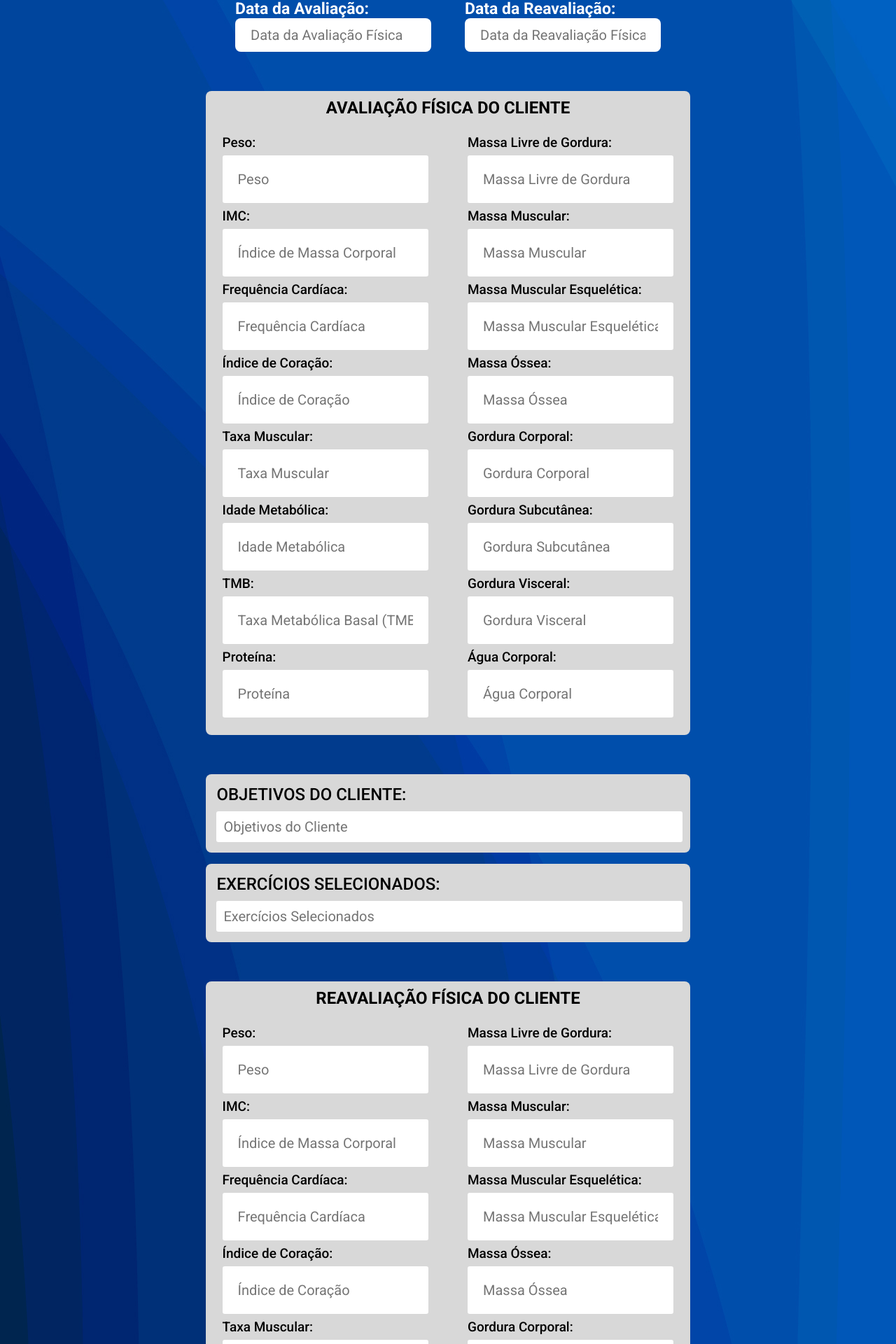
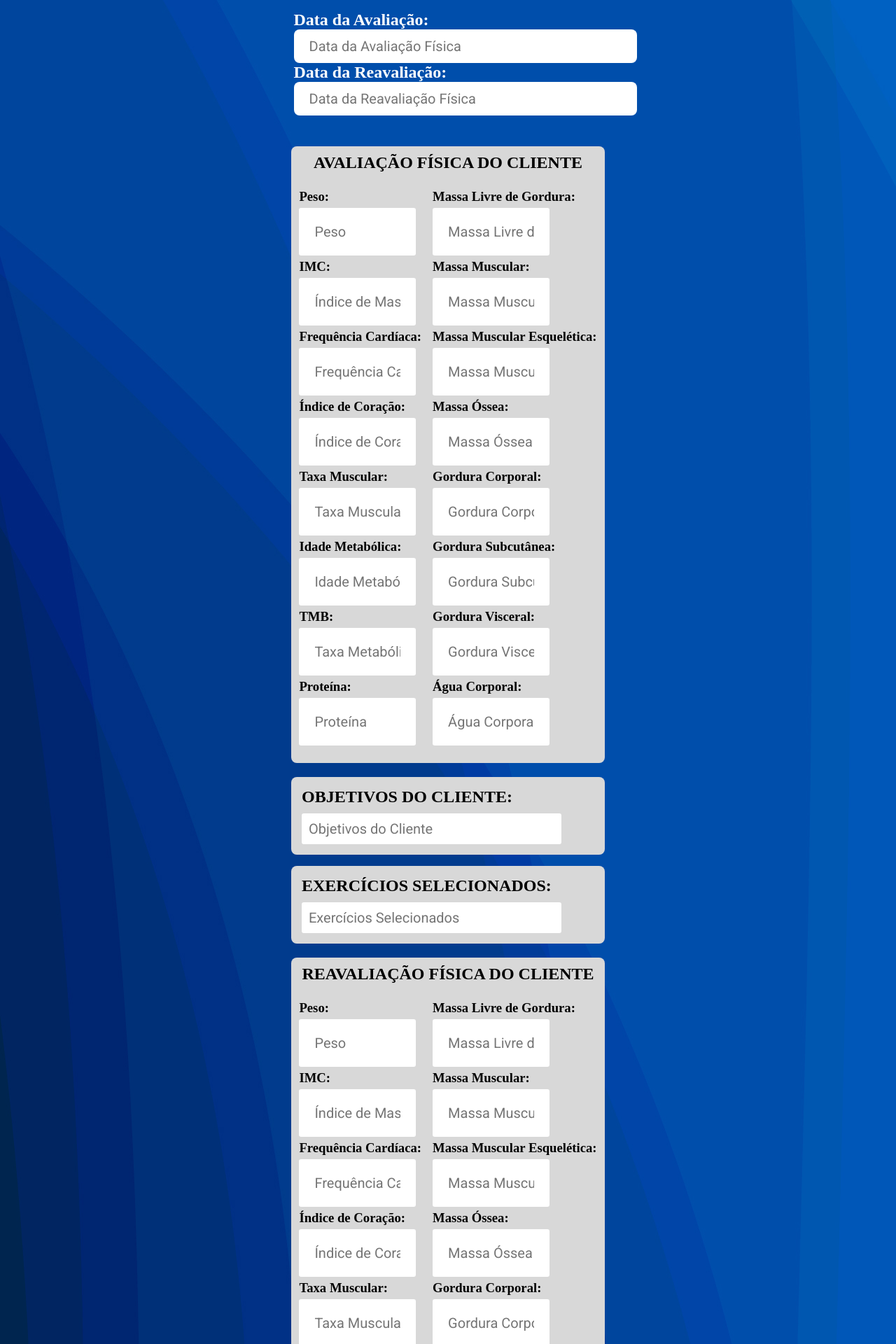
Before and after one commit to GuilhermeFio/Athenas, a React (Create React App) app in the folder frontend/: page /treinoCliente in a window 1280 px wide. Shown: the part 590-2510 px from the top of the page at 70% size. Built offline with nearby package versions, Linux system fonts and the light colour scheme.

Commit message:
if ternario treinos concluidos

```diff
--- a/frontend/src/components/cardTreinoConcluido/index.jsx
+++ b/frontend/src/components/cardTreinoConcluido/index.jsx
@@ -6,8 +6,10 @@ function CardTreinoConcluido(props) {
 
 
 
-        <Link className='comp-card-treino-concluido' to={`/clienteConcluido/${props.item.id_cliente}`}>
+
             <div className='cartao'>
+
+                {props.item.concluido == true && ( <Link className='comp-card-treino-concluido' to={`/clienteConcluido/${props.item.id_cliente}`}>
                 {props.item.perfil ? (
                     <img src={props.item.perfil} alt="Foto do Cliente"/>
                 ) : (
@@ -27,8 +29,11 @@ function CardTreinoConcluido(props) {
                         <h3>{new Date(props.item.dataReavaliacao).toLocaleString()}</h3>
                     </div>
                 </div>
+                </Link>) }
+
+
             </div>
-        </Link>
+
     );
 }
 
--- a/frontend/src/components/cardTreinoMarcado/index.jsx
+++ b/frontend/src/components/cardTreinoMarcado/index.jsx
@@ -3,9 +3,18 @@ import { Link } from 'react-router-dom';
 import './index.scss';
 
 function CardTreinoMarcado(props) {
+
+
     return (
-        <Link className='comp-card-treino-marcado' to={`/treinoCliente/${props.item.id_cliente}`}>
+
+
+
+
             <div className='cartao'>
+                {props.item.concluido == false && (
+
+
+                <Link className='comp-card-treino-marcado' to={`/treinoCliente/${props.item.id_cliente}`}>
                 {props.item.perfil ? (
                     <img src={props.item.perfil} alt="Foto do Cliente"/>
                 ) : (
@@ -29,8 +38,12 @@ function CardTreinoMarcado(props) {
                         <h3>{props.item.telefone}</h3>
                     </div>
                 </div>
+                </Link>
+
+                )}
+
             </div>
-        </Link>
+
     );
 }
 
--- a/frontend/src/components/cardTreinoMarcado/index.scss
+++ b/frontend/src/components/cardTreinoMarcado/index.scss
@@ -9,12 +9,15 @@
     box-shadow: 0px 0px 10px #dbdbdb;
 
     .cartao{
+
         display: flex;
         gap: 18px;
         flex-direction: row;
         justify-content: center;
         align-items: center;
         background-color: #ffffff;
+
+
 
         h3{
             font: 500 26px 'Roboto';
@@ -32,5 +35,6 @@
             gap: 15px;
             background-color: #ffffff;
         }
+
     }
 }
--- a/frontend/src/pages/treinoCliente/index.jsx
+++ b/frontend/src/pages/treinoCliente/index.jsx
@@ -150,7 +150,7 @@ export default function InfoClientes (){
             const reavaliacaoId = respReavaliacao.data.novoId;
 
             const clienteData = {
-                "reavaliacaoid": reavaliacaoId,
+                "reavaliacao_id": reavaliacaoId,
             };
 
             await axios.put(`http://localhost:4000/cliente/atualizaridrev/${id}`, clienteData, constatoken);
--- a/frontend/src/pages/treinoCliente/index.scss
+++ b/frontend/src/pages/treinoCliente/index.scss
@@ -6,13 +6,13 @@
         flex-direction: column;
         justify-content: center;
         align-items: center;
-        gap: 7vh;
+        gap: 20px;
         padding: 3vh;
 
         h2{
-            font: 600 24px 'Roboto';
-            color: #FFFFFF;
-        }
+            color: #ffffff;
+                 }
+
 
         .secaoCliente{
             display: flex;
@@ -29,26 +29,16 @@
             .infosCliente{
                 display: flex;
                 flex-direction: column;
-                gap: 3vh;
 
-                .avas{
-                    display: flex;
-                    flex-direction: row;
-                    gap: 6vh;
 
-                    h2{
-                        font: 600 23px 'Roboto';
-                        color: #FFFFFF;
-                    }
+                min-width: 25vw;
+                gap: 4vh;
+                padding: 5%;
+                border-radius: 4px;
 
-                    input{
-                        width: 35vh;
-                    }
-                }
-
-                input{
-                    height: 6vh;
-                }
+               input{
+                height: 6vh;
+               }
             }
         }
 
@@ -57,31 +47,25 @@
             flex-direction: column;
             justify-content: center;
             align-items: center;
-            width: 54vw;
+            width: 35vw;
             background-color: #d8d8d8;
             padding: 10px;
             gap: 3vh;
             border-radius: 8px;
 
-
             h2{
-                font: 600 24px 'Roboto';
-                color: #000000;
-            }
-
-            h3{
-                font: 500 19px 'Roboto';
+           color: #000;
             }
 
             .dadosFisicos{
                 display: flex;
                 flex-direction: row;
                 justify-content: center;
-                gap: 7vh;
+                gap: 2vh;
                 padding-bottom: 15px;
 
                 input{
-                    width: 23vw;
+                    width: 13vw;
                     border-radius: 3px;
                     outline: none;
                 }
@@ -89,13 +73,13 @@
                 .dados1{
                     display: flex;
                     flex-direction: column;
-                    gap: 7px;
+                    gap: 5px;
                 }
 
                 .dados2{
                     display: flex;
                     flex-direction: column;
-                    gap: 7px;
+                    gap: 5px;
                 }
             }
         }
@@ -106,7 +90,7 @@
             gap: 2vh;
 
             input{
-                width: 52vw;
+                width: 29vw;
                 border-radius: 3px;
                 outline: none;
                 padding: 10px;
@@ -115,31 +99,38 @@
             .objetivosTreino{
                 display: flex;
                 flex-direction: column;
-                width: 54vw;
+                width: 35vw;
                 background-color: #d8d8d8;
                 border-radius: 8px;
                 padding: 15px;
                 gap: 10px;
 
                 h2{
-                    font: 500 24px 'Roboto';
-                    color: #000000;
+                color: #000;
+                }
+
+                .objetivos{
+
+
+
                 }
             }
-
             .exerciciosTreino{
                 display: flex;
                 flex-direction: column;
-                width: 54vw;
+                width: 35vw;
                 background-color: #d8d8d8;
                 border-radius: 8px;
                 padding: 15px;
                 gap: 10px;
 
                 h2{
-                    font: 500 24px 'Roboto';
-                    color: #000000;
-                }
+                    color: #000;
+                 }
+
+                 .exercicios{
+
+                 }
             }
         }
 
@@ -148,30 +139,26 @@
             flex-direction: column;
             justify-content: center;
             align-items: center;
-            width: 54vw;
+            width: 35vw;
             background-color: #d8d8d8;
             padding: 10px;
             gap: 3vh;
             border-radius: 8px;
 
             h2{
-                font: 600 24px 'Roboto';
-                color: #000000;
-            }
+           color: #000;
 
-            h3{
-                font: 500 19px 'Roboto';
             }
 
             .dadosFisicos{
                 display: flex;
                 flex-direction: row;
                 justify-content: center;
-                gap: 7vh;
+                gap: 2vh;
                 padding-bottom: 15px;
 
                 input{
-                    width: 23vw;
+                    width: 13vw;
                     border-radius: 3px;
                     outline: none;
                 }
@@ -179,13 +166,13 @@
                 .dados1{
                     display: flex;
                     flex-direction: column;
-                    gap: 7px;
+                    gap: 5px;
                 }
 
                 .dados2{
                     display: flex;
                     flex-direction: column;
-                    gap: 7px;
+                    gap: 5px;
                 }
             }
         }
@@ -201,7 +188,7 @@
                 color: #ffffff;
                 align-self: center;
                 padding: 13px;
-                font: 600 2.5vh 'Roboto' ;
+                font: 600 2.5vh 'Oswald' ;
            }
 
            .excluir{
@@ -210,7 +197,7 @@
              color: #f00000;
              align-self: center;
              padding: 13px;
-             font: 600 2.5vh 'Roboto';
+             font: 600 2.5vh 'Oswald';
 
            }
         }
```
Also changed, not shown: 2 other files (tests, documents, lock files or other folders).
